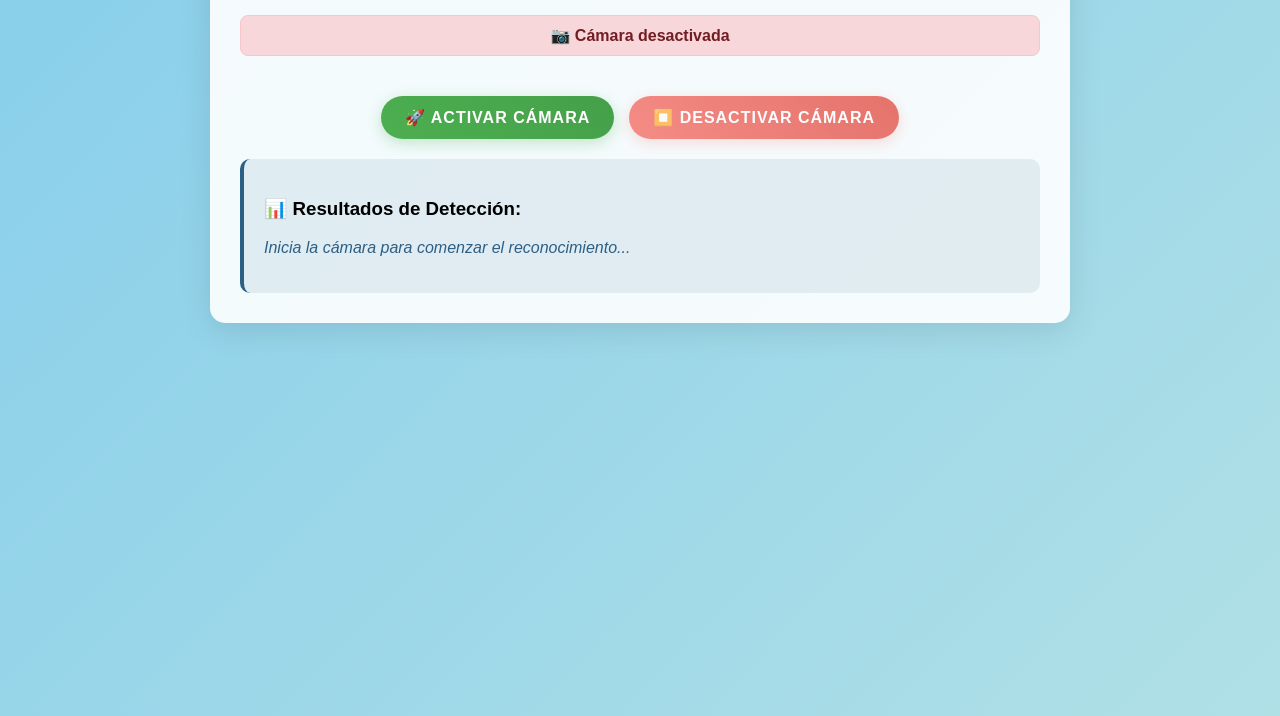
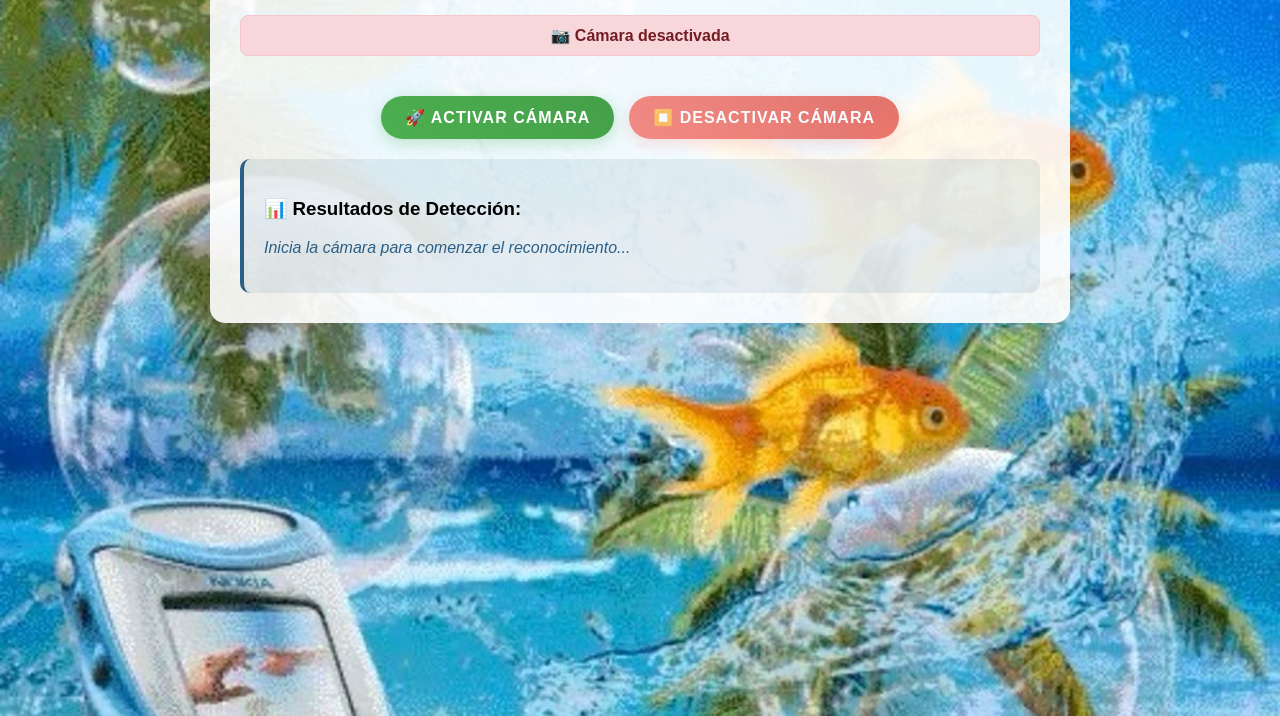
Before and after one commit to xatiz/proyecto-andres-bello, a website: page index.html in a window 1280 px wide. Shown: the part 124-840 px from the top of the page. Drawn offline with Linux system fonts and the light colour scheme.

Commit message:
cambio de maria

```diff
--- a/index.html
+++ b/index.html
@@ -8,7 +8,7 @@
         body {
             margin: 0;
             padding: 20px;
-            background: linear-gradient(135deg, #87CEEB, #B0E0E6);
+            background: url('./images/nokia.jpeg') center center / cover no-repeat fixed;
             font-family: Arial, sans-serif;
             display: flex;
             flex-direction: column;
```
